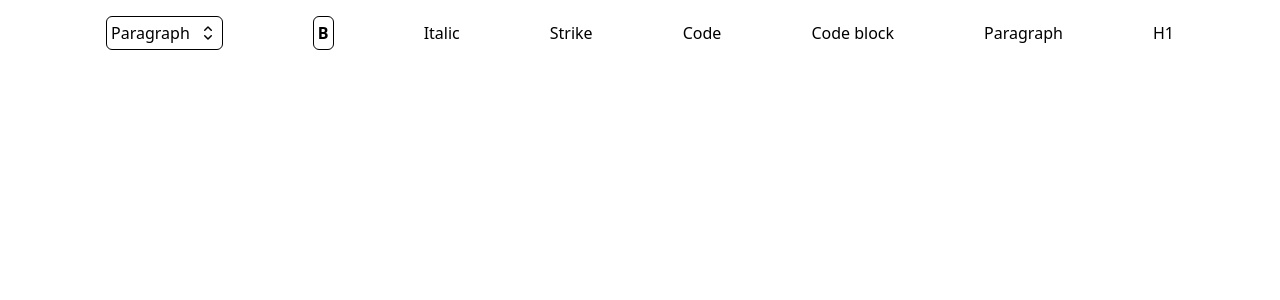
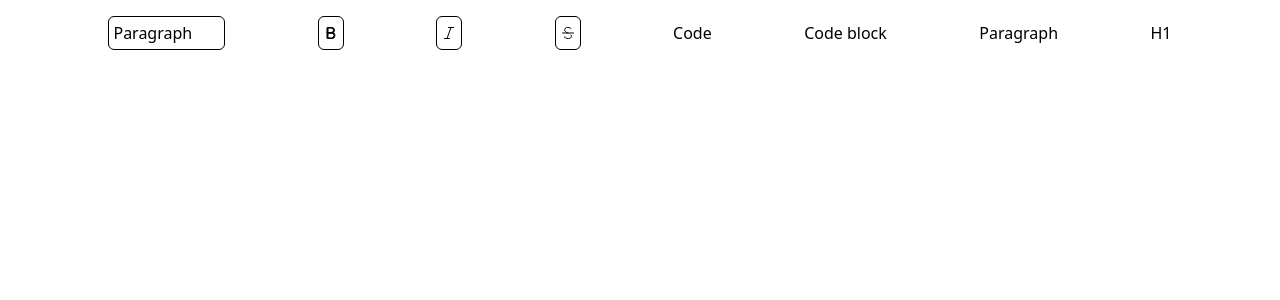
Before and after one commit to sanskriti2005/rich-text-editor, a React (Vite) app: page / in a window 1280 px wide. Shown: the top 300 px of the page. Built offline with nearby package versions, Linux system fonts and the light colour scheme; some icons are missing.

Commit message:
added italic button and strike throught button

```diff
--- a/src/App.jsx
+++ b/src/App.jsx
@@ -9,7 +9,6 @@ function App() {
 
   return (
     <>
-
       <TipTap/>
     </>
   )
--- a/src/components/BoldBtn.jsx
+++ b/src/components/BoldBtn.jsx
@@ -1,6 +1,6 @@
 import React from "react";
 
-const BoldBtn = ({editor}) => {
+const BoldBtn = ({ editor }) => {
   return (
     <button
       onClick={() => editor.chain().focus().toggleBold().run()}
@@ -8,11 +8,23 @@ const BoldBtn = ({editor}) => {
       className={`border rounded-md p-1 flex items-center
             ${
               editor.isActive("bold")
-                ? "border-black-600 text-black"
+                ? "bg-gray-200"
                 : "border-black-400 text-black"
-            } `}
+            }`}
     >
-      <strong>B</strong>
+      <svg
+        xmlns="http://www.w3.org/2000/svg"
+        fill="none"
+        viewBox="0 0 24 24"
+        strokeWidth={1.5}
+        stroke="currentColor"
+        className="size-4"
+      >
+        <path
+          strokeLinejoin="round"
+          d="M6.75 3.744h-.753v8.25h7.125a4.125 4.125 0 0 0 0-8.25H6.75Zm0 0v.38m0 16.122h6.747a4.5 4.5 0 0 0 0-9.001h-7.5v9h.753Zm0 0v-.37m0-15.751h6a3.75 3.75 0 1 1 0 7.5h-6m0-7.5v7.5m0 0v8.25m0-8.25h6.375a4.125 4.125 0 0 1 0 8.25H6.75m.747-15.38h4.875a3.375 3.375 0 0 1 0 6.75H7.497v-6.75Zm0 7.5h5.25a3.75 3.75 0 0 1 0 7.5h-5.25v-7.5Z"
+        />
+      </svg>
     </button>
   );
 };
--- a/src/components/HeadingDropdown.jsx
+++ b/src/components/HeadingDropdown.jsx
@@ -5,7 +5,6 @@ import {
   ListboxOptions,
   ListboxOption,
 } from "@headlessui/react";
-
 import { ChevronUpDownIcon } from "@heroicons/react/20/solid";
 
 const headingOptions = [
--- /dev/null
+++ b/src/components/ItalicBtn.jsx
@@ -0,0 +1,33 @@
+// import { ItalicIcon } from "@heroicons/react/solid";
+import { ItalicIcon } from "@heroicons/react/24/solid";
+import React from "react";
+
+const ItalicBtn = ({ editor }) => {
+  return (
+    <button
+      onClick={() => editor.chain().focus().toggleItalic().run()}
+      className={` border rounded-md p-1 flex items-center  ${
+        editor.isActive("italic")
+          ? "bg-gray-200"
+          : "border-black-400 text-black"
+      }`}
+    >
+      <svg
+        xmlns="http://www.w3.org/2000/svg"
+        fill="none"
+        viewBox="0 0 24 24"
+        strokeWidth={1.5}
+        stroke="currentColor"
+        className="size-4"
+      >
+        <path
+          strokeLinecap="round"
+          strokeLinejoin="round"
+          d="M5.248 20.246H9.05m0 0h3.696m-3.696 0 5.893-16.502m0 0h-3.697m3.697 0h3.803"
+        />
+      </svg>
+    </button>
+  );
+};
+
+export default ItalicBtn;
--- /dev/null
+++ b/src/components/StrikeThroughBtn.jsx
@@ -0,0 +1,32 @@
+import React from "react";
+
+const StrikeThroughBtn = ({ editor }) => {
+  return (
+    <button
+      onClick={() => editor.chain().focus().toggleStrike().run()}
+      disabled={!editor.can().chain().focus().toggleStrike().run()}
+      className={` border rounded-md p-1 flex items-center  ${
+        editor.isActive("strike")
+          ? "bg-gray-200"
+          : "border-black-400 text-black"
+      }`}
+    >
+      <svg
+        xmlns="http://www.w3.org/2000/svg"
+        fill="none"
+        viewBox="0 0 24 24"
+        strokeWidth={1.5}
+        stroke="currentColor"
+        className="size-4"
+      >
+        <path
+          strokeLinecap="round"
+          strokeLinejoin="round"
+          d="M12 12a8.912 8.912 0 0 1-.318-.079c-1.585-.424-2.904-1.247-3.76-2.236-.873-1.009-1.265-2.19-.968-3.301.59-2.2 3.663-3.29 6.863-2.432A8.186 8.186 0 0 1 16.5 5.21M6.42 17.81c.857.99 2.176 1.812 3.761 2.237 3.2.858 6.274-.23 6.863-2.431.233-.868.044-1.779-.465-2.617M3.75 12h16.5"
+        />
+      </svg>
+    </button>
+  );
+};
+
+export default StrikeThroughBtn;
--- a/src/components/TipTap.jsx
+++ b/src/components/TipTap.jsx
@@ -7,6 +7,8 @@ import Paragraph from "@tiptap/extension-paragraph";
 import Text from "@tiptap/extension-text";
 import BoldBtn from "./BoldBtn";
 import HeadingDropdown from "./HeadingDropdown";
+import ItalicBtn from "./ItalicBtn";
+import StrikeThroughBtn from "./StrikeThroughBtn";
 
 const extensions = [StarterKit];
 
@@ -28,21 +30,14 @@ const TipTap = () => {
 
         {/* Bold */}
         <BoldBtn editor={editor}/>
+
+
         {/* Italic */}
-        <button
-          onClick={() => editor.chain().focus().toggleItalic().run()}
-          className={editor.isActive("italic") ? "is-active" : ""}
-        >
-          Italic
-        </button>
+        <ItalicBtn editor={editor}/>
+
+
         {/* Strike */}
-        <button
-          onClick={() => editor.chain().focus().toggleStrike().run()}
-          disabled={!editor.can().chain().focus().toggleStrike().run()}
-          className={editor.isActive("strike") ? "is-active" : ""}
-        >
-          Strike
-        </button>
+        <StrikeThroughBtn editor={editor}/>
 
         {/* Code */}
         <button
```
